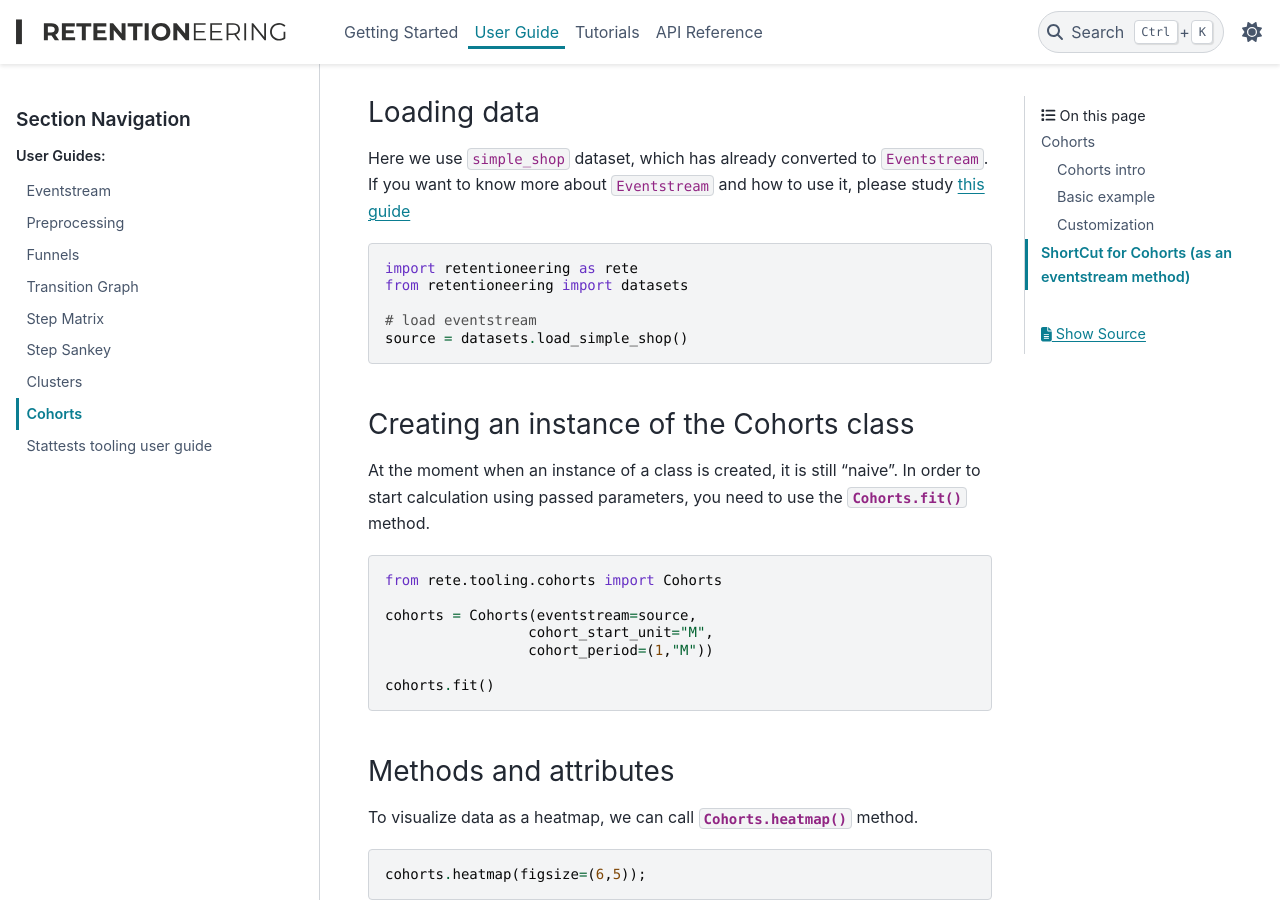
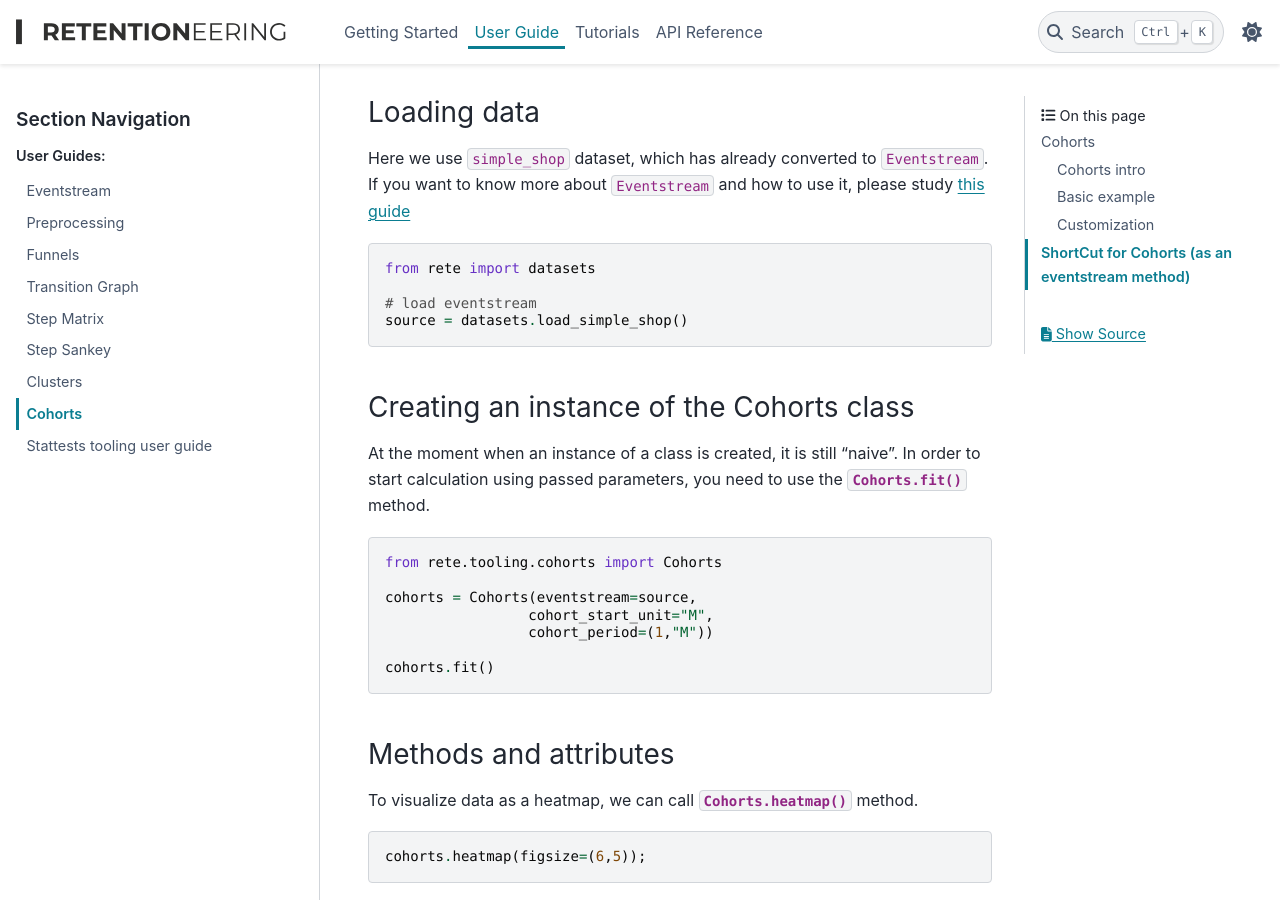
Before and after one commit to retentioneering/retentioneering-tools, a Sphinx documentation site: the page built from docs/source/user_guides/cohorts.rst, in a window 1280 px wide and 900 px high, scrolled down 3923 px. Built offline with Sphinx 7.4.7 and the PyData theme 0.15.4, drawn with Linux system fonts in a browser that asks for light colours; comment, search, counter and statistics services are not loaded.

Commit message:
small fix in imports

```diff
--- a/docs/source/user_guides/cohorts.rst
+++ b/docs/source/user_guides/cohorts.rst
@@ -203,8 +203,7 @@ If you want to know more about ``Eventstream`` and how to use it, please study
 
 .. code:: ipython3
 
-    import retentioneering as rete
-    from retentioneering import datasets
+    from rete import datasets
 
     # load eventstream
     source = datasets.load_simple_shop()
```
